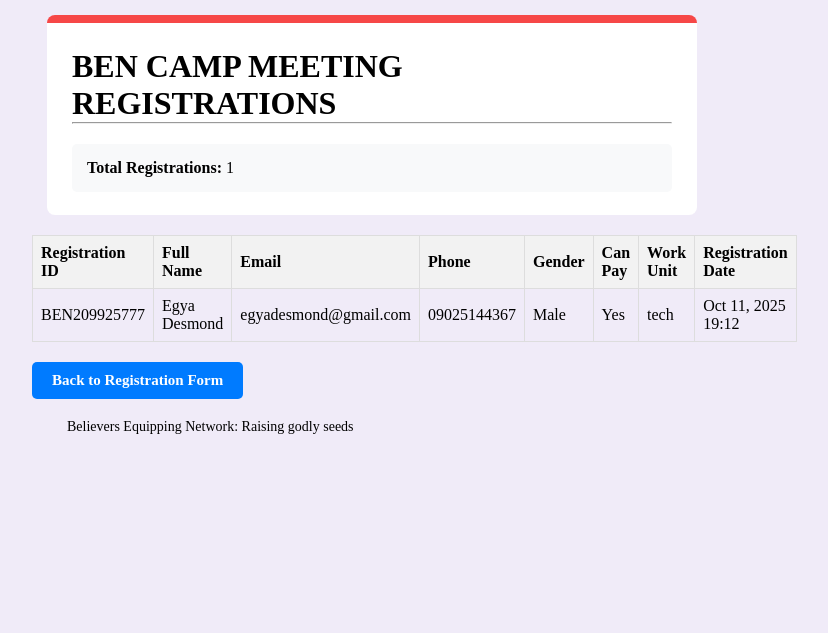
After one commit to Edacynthia/Ben_camp_form, a Django app: page /registrations/ in a window 1280 px wide. The commit adds this page. Shown: the top 633 px of the page, without its empty margins (308-1136 px from the left). Run offline with Django 5.2, Linux system fonts and the light colour scheme; data comes from the database, SQL or seed files in the repository; both versions use the stored data as it was after the commit.

Commit message:
feat: Add camp registration functionality with form, success page, and admin view

```diff
--- a/camp_backend/urls.py
+++ b/camp_backend/urls.py
@@ -14,9 +14,11 @@ Including another URLconf
     1. Import the include() function: from django.urls import include, path
     2. Add a URL to urlpatterns:  path('blog/', include('blog.urls'))
 """
+
 from django.contrib import admin
-from django.urls import path
+from django.urls import path, include
 
 urlpatterns = [
-    path('admin/', admin.site.urls),
+    path("admin/", admin.site.urls),
+    path("", include("camp_form.urls")),
 ]
--- /dev/null
+++ b/camp_form/urls.py
@@ -0,0 +1,12 @@
+from django.urls import path
+from . import views
+
+urlpatterns = [
+    path("", views.registration_form, name="registration_form"),
+    path(
+        "success/<str:registration_id>/",
+        views.registration_success,
+        name="registration_success",
+    ),
+    path("registrations/", views.registration_list, name="registration_list"),
+]
--- a/camp_form/views.py
+++ b/camp_form/views.py
@@ -1,3 +1,94 @@
-from django.shortcuts import render
+from django.shortcuts import render, redirect
+from django.contrib import messages
+from django.http import HttpResponseRedirect
+from django.views.decorators.http import require_http_methods
+from .models import CampRegistration
 
-# Create your views here.
+
+def registration_form(request):
+    """View to display the camp registration form and handle submission"""
+    if request.method == "POST":
+        try:
+            # Extract form data
+            form_data = {
+                "fullname": request.POST.get("fullname", "").strip(),
+                "email": request.POST.get("email", "").strip(),
+                "phone": request.POST.get("phone", "").strip(),
+                "gender": request.POST.get("gender", ""),
+                "can_pay": request.POST.get("can_pay", ""),
+                "work_unit": request.POST.get("work_unit", "").strip(),
+                "allergies": request.POST.get("allergies", ""),
+                "health_challenges": request.POST.get("health_challenges", ""),
+                "arrival_departure": request.POST.get("arrival_departure", "").strip(),
+                "emergency_contact": request.POST.get("emergency_contact", "").strip(),
+            }
+
+            # Basic validation
+            required_fields = [
+                "fullname",
+                "email",
+                "phone",
+                "gender",
+                "can_pay",
+                "work_unit",
+                "allergies",
+                "health_challenges",
+                "arrival_departure",
+                "emergency_contact",
+            ]
+
+            missing_fields = [
+                field for field in required_fields if not form_data[field]
+            ]
+
+            if missing_fields:
+                messages.error(
+                    request,
+                    f"Please fill in all required fields: {', '.join(missing_fields)}",
+                )
+                return render(request, "camp_form.html")
+
+            # Create and save registration
+            registration = CampRegistration.objects.create(**form_data)
+
+            # Redirect to success page with registration ID
+            return redirect(
+                "registration_success", registration_id=registration.registration_id
+            )
+
+        except Exception as e:
+            messages.error(request, f"An error occurred during registration: {str(e)}")
+            return render(request, "camp_form.html")
+
+    # GET request - display the form
+    return render(request, "camp_form.html")
+
+
+def registration_success(request, registration_id):
+    """View to display successful registration with ID"""
+    try:
+        # Verify the registration exists
+        registration = CampRegistration.objects.get(registration_id=registration_id)
+
+        context = {
+            "registration_id": registration_id,
+            "fullname": registration.fullname,
+        }
+
+        return render(request, "success.html", context)
+
+    except CampRegistration.DoesNotExist:
+        messages.error(request, "Registration not found.")
+        return redirect("registration_form")
+
+
+def registration_list(request):
+    """View to display all registrations (for admin purposes)"""
+    registrations = CampRegistration.objects.all().order_by("-created_at")
+
+    context = {
+        "registrations": registrations,
+        "total_count": registrations.count(),
+    }
+
+    return render(request, "registration_list.html", context)
--- a/static/camp.css
+++ b/static/camp.css
@@ -137,3 +137,27 @@ a{
         padding: 0 30px;
     }
 }
+
+/* Alert Messages Styles */
+.messages {
+    margin: 15px;
+}
+
+.alert {
+    padding: 10px;
+    margin: 10px 0;
+    border-radius: 5px;
+    font-size: 16px;
+}
+
+.alert-error {
+    background-color: #f8d7da;
+    color: #721c24;
+    border: 1px solid #f5c6cb;
+}
+
+.alert-success {
+    background-color: #d4edda;
+    color: #155724;
+    border: 1px solid #c3e6cb;
+}
--- /dev/null
+++ b/templates/registration_list.html
@@ -0,0 +1,84 @@
+{% load static %}
+<!DOCTYPE html>
+<html lang="en">
+<head>
+    <meta charset="UTF-8">
+    <meta name="viewport" content="width=device-width, initial-scale=1.0">
+    <title>Camp Registrations List</title>
+    <link rel="stylesheet" href="{% static 'camp.css' %}">
+    <style>
+        .registration-table {
+            width: 100%;
+            border-collapse: collapse;
+            margin: 20px 0;
+        }
+        .registration-table th,
+        .registration-table td {
+            border: 1px solid #ddd;
+            padding: 8px;
+            text-align: left;
+        }
+        .registration-table th {
+            background-color: #f2f2f2;
+        }
+        .stats {
+            margin: 20px 0;
+            padding: 15px;
+            background-color: #f8f9fa;
+            border-radius: 5px;
+        }
+    </style>
+</head>
+<body>
+    <div class="form">
+        <div class="title-div">
+            <h1>BEN CAMP MEETING REGISTRATIONS</h1>
+            <hr>
+            <div class="stats">
+                <p><strong>Total Registrations:</strong> {{ total_count }}</p>
+            </div>
+        </div>
+
+        {% if registrations %}
+            <table class="registration-table">
+                <thead>
+                    <tr>
+                        <th>Registration ID</th>
+                        <th>Full Name</th>
+                        <th>Email</th>
+                        <th>Phone</th>
+                        <th>Gender</th>
+                        <th>Can Pay</th>
+                        <th>Work Unit</th>
+                        <th>Registration Date</th>
+                    </tr>
+                </thead>
+                <tbody>
+                    {% for registration in registrations %}
+                    <tr>
+                        <td>{{ registration.registration_id }}</td>
+                        <td>{{ registration.fullname }}</td>
+                        <td>{{ registration.email }}</td>
+                        <td>{{ registration.phone }}</td>
+                        <td>{{ registration.get_gender_display }}</td>
+                        <td>{{ registration.get_can_pay_display }}</td>
+                        <td>{{ registration.work_unit }}</td>
+                        <td>{{ registration.created_at|date:"M d, Y H:i" }}</td>
+                    </tr>
+                    {% endfor %}
+                </tbody>
+            </table>
+        {% else %}
+            <p>No registrations found.</p>
+        {% endif %}
+
+        <div style="margin: 20px 0;">
+            <a href="{% url 'registration_form' %}" style="display: inline-block; padding: 10px 20px; background-color: #007bff; color: white; text-decoration: none; border-radius: 5px;">Back to Registration Form</a>
+        </div>
+
+        <div class="last-div">
+            <p>Believers Equipping Network: Raising godly seeds</p>
+        </div>
+    </div>
+</body>
+</html>
```
Also changed, not shown: templates/camp_form.html (+16 -0 lines), db.sqlite3.
